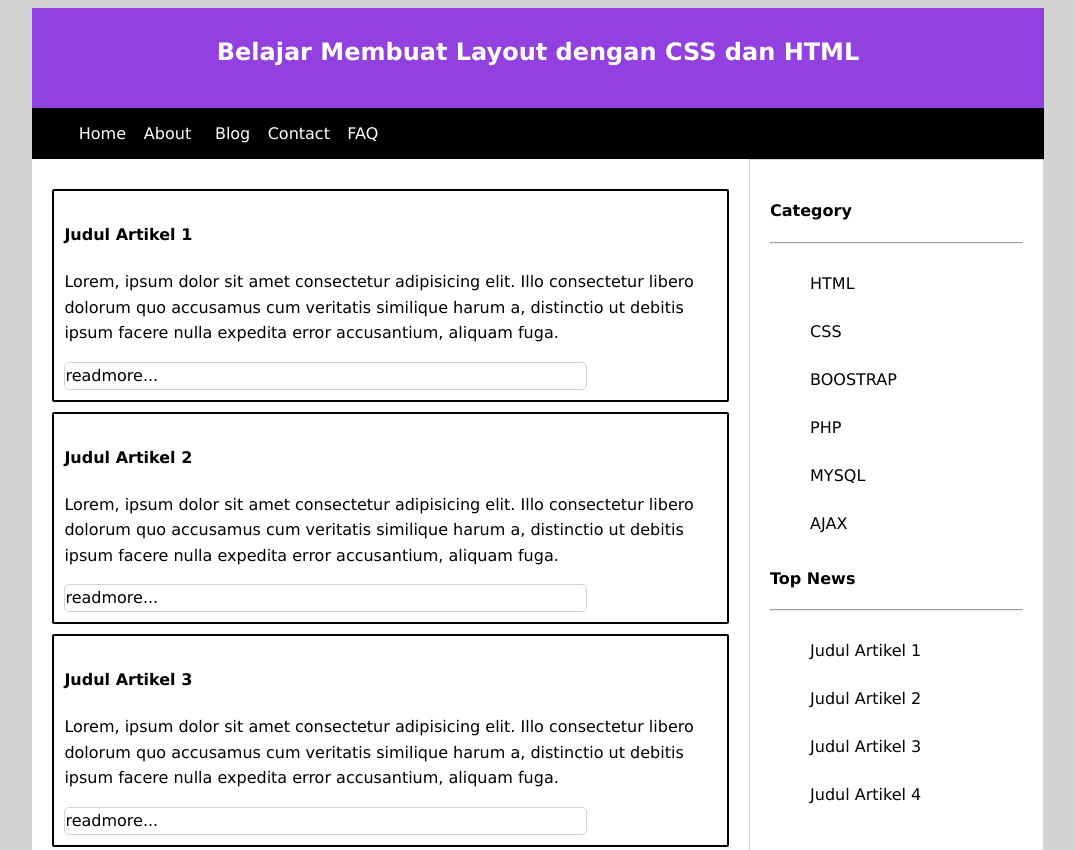
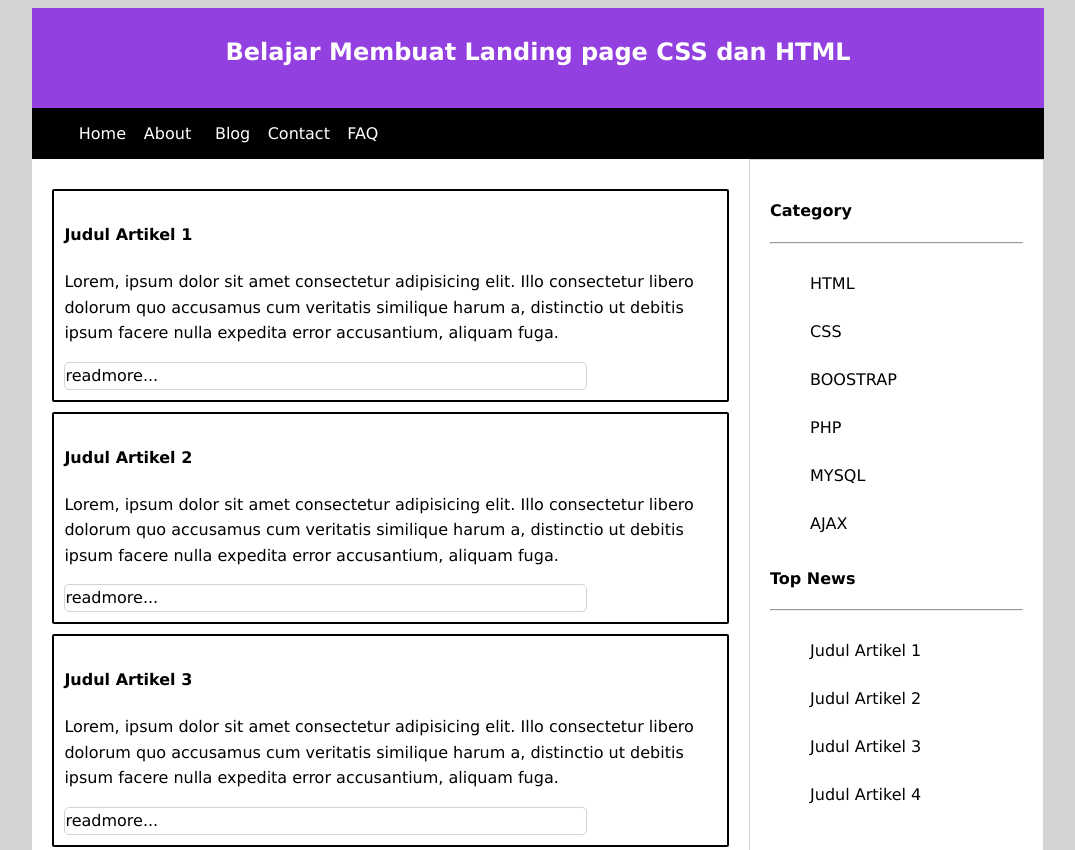
Before and after one commit to Tiaapriyani/landing-page, a plain HTML site: page index.html in a window 1280 px wide. Shown: the top 850 px of the page, without its empty margins (102-1177 px from the left). Drawn offline with Linux system fonts and the light colour scheme.

Commit message:
merubah judul h2 menjadi landing page

```diff
--- a/index.html
+++ b/index.html
@@ -8,7 +8,7 @@
 </head>
 <body>
     <div class="header">
-    <h2>Belajar Membuat Layout dengan CSS dan HTML</h2>
+    <h2>Belajar Membuat Landing page CSS dan HTML</h2>
 </div>
 <div class="nav">
     <ul>
```
